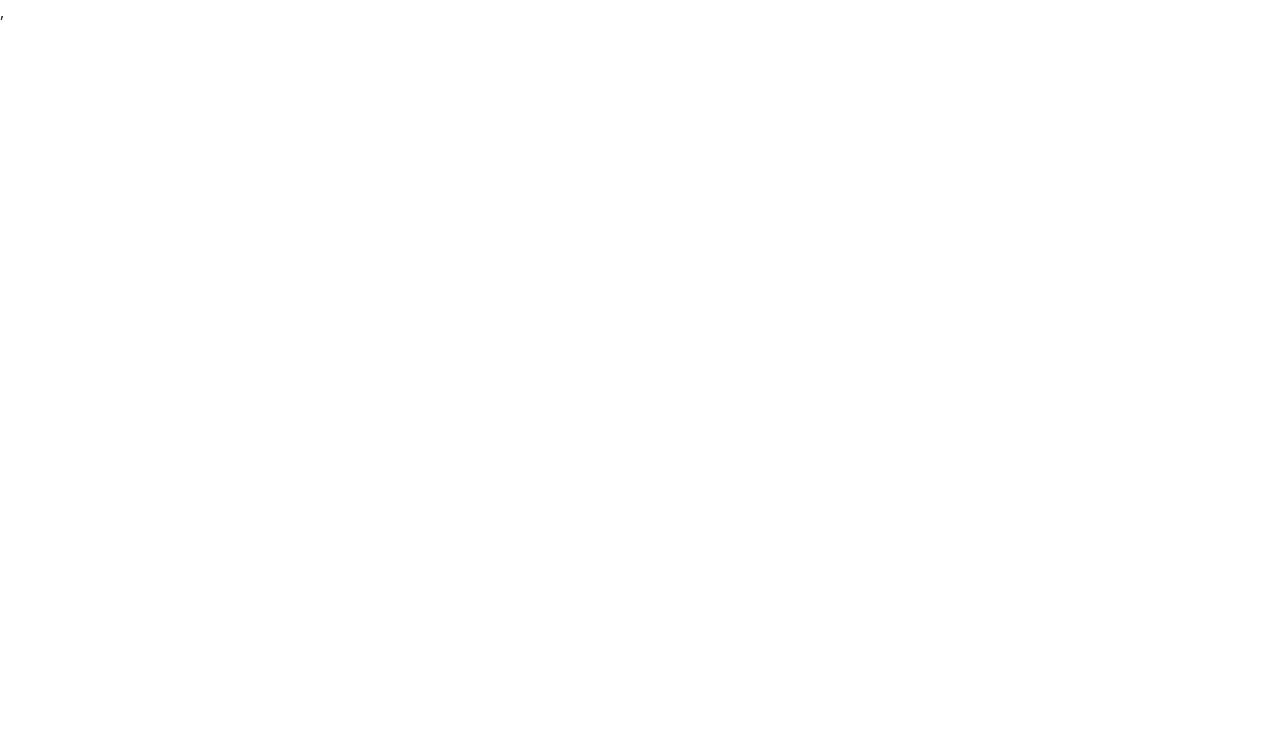
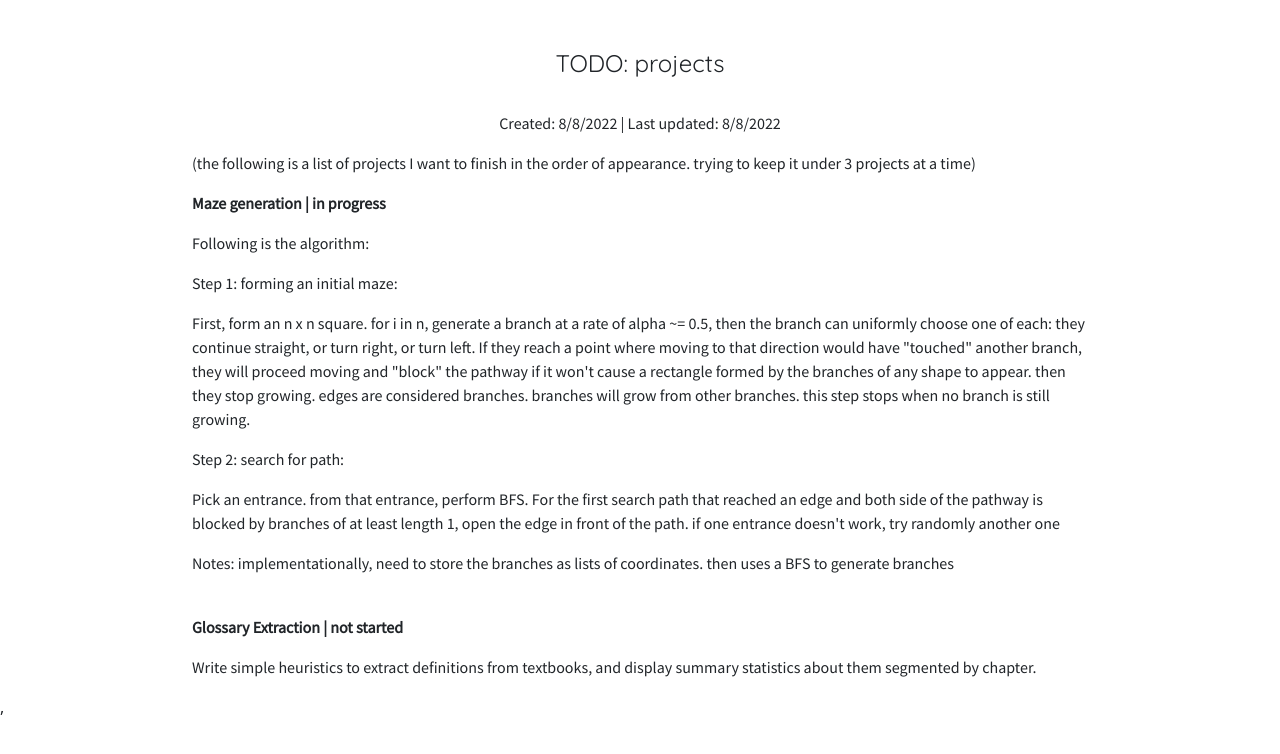
Before and after one commit to tianyimasf/home, a React (Create React App) app in the folder frontend/: page /todoprojects in a window 1280 px wide. Before the commit this address had no page. Shown: the top 754 px of the page. Built offline with nearby package versions, Linux system fonts and the light colour scheme.

Commit message:
add todo: projects page

```diff
--- a/frontend/src/App.tsx
+++ b/frontend/src/App.tsx
@@ -6,6 +6,7 @@ import { Route, Routes, Link } from 'react-router-dom';
 import Home from './Home';
 import MazeGenerator from './MazeGenerator';
 import Reflection1 from './Reflection1';
+import TODOProject from './TODOProjects';
 
 function App() {
   return (
@@ -16,6 +17,8 @@ function App() {
       </Route>
       <Route path="/mazegen" element={<MazeGenerator />}>
       </Route>
+      <Route path="/todoprojects" element={<TODOProject />}>
+      </Route>
     </Routes>
   );
 }
--- a/frontend/src/Blog.css
+++ b/frontend/src/Blog.css
@@ -15,7 +15,7 @@ body {
 
 .blog-date{
   text-align: center;
-  font-size: 18px;
+  font-size: 16px;
 }
 
 .blog-content {
--- a/frontend/src/Home.tsx
+++ b/frontend/src/Home.tsx
@@ -24,7 +24,8 @@ class Home extends React.Component {
           <p className='creation'>Following are stuff she created: </p>
           <p className='creation'><a href='/mazegen'>Maze Generation</a></p>
           <p className='creation'>Blogs</p>
-          <p className='creation'><a href='/reflection1'>Reflection 1 | 8/6/2022</a></p>
+          <p className='creation'><a href='/TODOProjects'>TODO: projects | last updated: 8/8/2022</a></p>
+          <p className='creation'><a href='/reflection1'>Reflection 1 | last updated: 8/6/2022</a></p>
         </div>
       </body>
     );
--- /dev/null
+++ b/frontend/src/TODOProjects.tsx
@@ -0,0 +1,36 @@
+import './Blog.css';
+import React from 'react';
+
+class TODOProject extends React.Component {
+  render() {
+    return (
+      <body>
+        <div className="App">
+            <p className='header'>TODO: projects</p>
+            <div className='blog-content'>
+                <p className='blog-date'>Created: 8/8/2022 | Last updated: 8/8/2022</p>
+                <p>(the following is a list of projects I want to finish in the order of appearance. trying to keep it under 3 projects at a time)</p>
+                <p><b>Maze generation | in progress</b></p>
+                <p>Following is the algorithm: </p>
+                <p>Step 1: forming an initial maze:</p>
+                <p>First, form an n x n square. for i in n, generate a branch at a rate of alpha ~= 0.5, then the branch can uniformly choose one of each:
+                they continue straight, or turn right, or turn left. If they reach a point where moving to that direction would have "touched"
+                another branch, they will proceed moving and "block" the pathway if it won't cause a rectangle formed by the branches of any shape to appear.
+                then they stop growing. edges are considered branches. branches will grow from other branches. this step stops when no branch is still growing.</p>
+                <p>Step 2: search for path:</p>
+                <p>Pick an entrance. from that entrance, perform BFS. For the first search path that reached an edge and both side of the pathway
+                is blocked by branches of at least length 1, open the edge in front of the path. if one entrance doesn't work, try randomly
+                another one</p>
+                <p>Notes: implementationally, need to store the branches as lists of coordinates. then uses a BFS to generate branches</p>
+
+                <br></br>
+                <p><b>Glossary Extraction | not started</b></p>
+                <p>Write simple heuristics to extract definitions from textbooks, and display summary statistics about them segmented by chapter.</p>
+            </div>
+        </div>
+      </body>
+    );
+  }
+}
+
+export default TODOProject;
```
